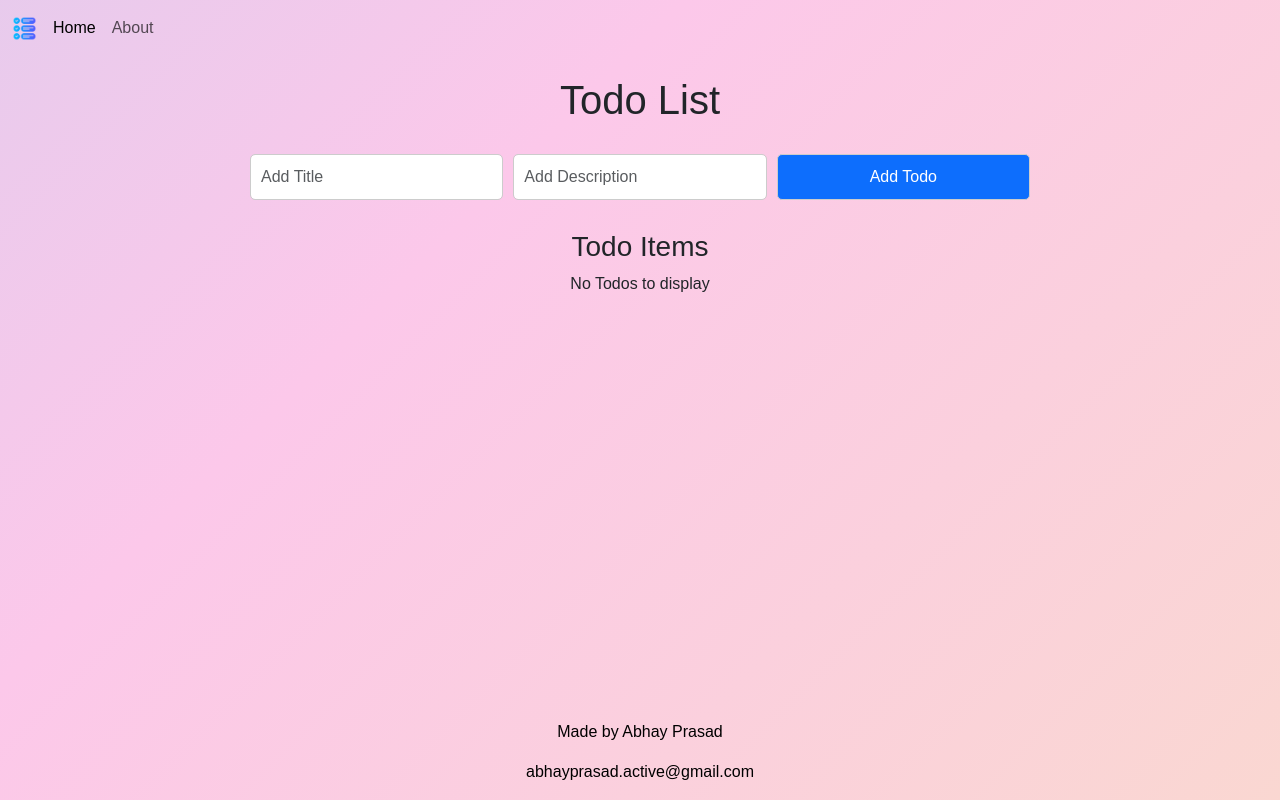
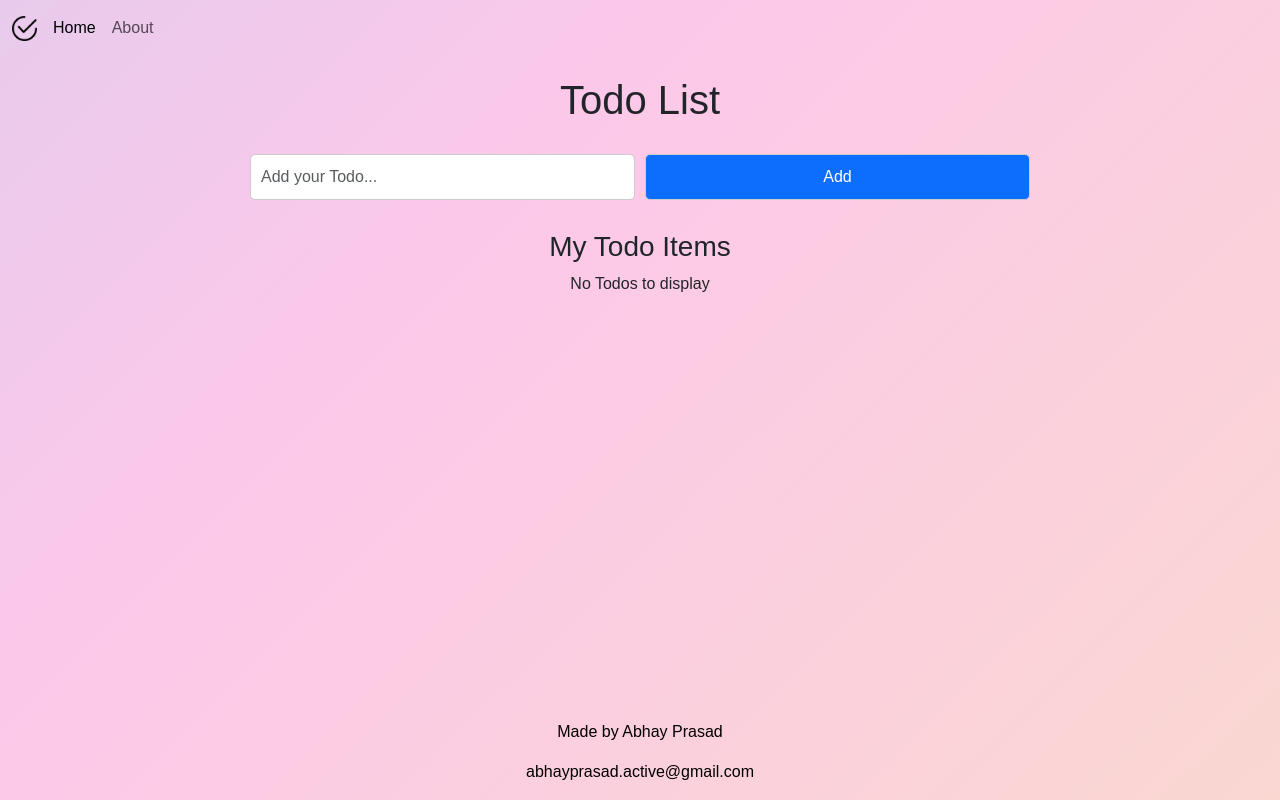
Before and after one commit to prasad-abhay/TodoList, a React (Vite) app: page /#/ in a window 1280 px wide. Built offline with nearby package versions, Linux system fonts and the light colour scheme.

Commit message:
desc fixed

```diff
--- a/src/App.css
+++ b/src/App.css
@@ -54,7 +54,7 @@ body {
 .todoitem {
   display: flex;
   justify-content: space-between;
-  align-items: center;
+  align-items:center;
   background: #fff;
   border: 1px solid #ddd;
   border-radius: 8px;
@@ -64,6 +64,18 @@ body {
   width: 90%;
   box-shadow: 0 2px 4px rgba(0, 0, 0, 0.05);
   flex-wrap: wrap;
+}
+
+.todoitem h4 {
+  margin: 0;
+}
+
+.todoitem h5{
+  margin: 0;
+  margin-left: 5px;
+  margin-right: 5px;
+  flex: 1;
+  text-align: left;
 }
 
 .Footer {
--- a/src/App.jsx
+++ b/src/App.jsx
@@ -20,19 +20,17 @@ function App() {
     setTodos(todos.filter((e) => e !== todo));
   };
 
-  const addTodo = (title, desc) => {
+  const addTodo = (title) => {
     const sno = todos.length > 0 ? todos[todos.length - 1].sno + 1 : 1;
     const myTodo = {
       sno: sno,
       title: title,
-      desc: desc,
     };
     setTodos([...todos, myTodo]);
   };
 
   const filteredTodos = todos.filter((todo) =>
-    todo.title.toLowerCase().includes(searchQuery.toLowerCase()) ||
-    todo.desc.toLowerCase().includes(searchQuery.toLowerCase())
+    todo.title.toLowerCase().includes(searchQuery.toLowerCase())
   );
 
   return (
--- a/src/comp/AddTodo.jsx
+++ b/src/comp/AddTodo.jsx
@@ -2,16 +2,14 @@ import React, { useState } from "react";
 
 export default function AddTodo({ addTodo }) {
   const [title, setTitle] = useState("");
-  const [desc, setDesc] = useState("");
 
   const submit = (e) => {
     e.preventDefault();
-    if (!title || !desc) {
-      alert(" Title or Desciption cannot be blank !");
+    if (!title) {
+      alert(" Title cannot be blank !");
     } else {
-      addTodo(title, desc);
+      addTodo(title);
       setTitle("");
-      setDesc("");
     }
   };
 
@@ -24,16 +22,9 @@ export default function AddTodo({ addTodo }) {
            <input type="text" className="form-control" name="title"  value={title}
             onChange={(e) => setTitle(e.target.value)}
             id="title"
-            placeholder="Add Title" />
+            placeholder="Add your Todo..." />
 
-           <input type="text"
-            className="form-control"
-            value={desc}
-            onChange={(e) => setDesc(e.target.value)}
-            id="desc"
-            placeholder="Add Description" />
-
-           <button type="submit" className="btn btn-primary">Add Todo</button>
+           <button type="submit" className="btn btn-primary">Add</button>
            </form>
         </div>
     </div>
--- a/src/comp/TodoItem.jsx
+++ b/src/comp/TodoItem.jsx
@@ -1,9 +1,8 @@
 export default function TodoItem({ todo,onDelete }) {
   return (
     <div className="todoitem">
-      <h5>{todo.sno}.</h5>
+      <h4>{todo.sno}.</h4>
       <h5>{todo.title}</h5>
-      <p>Description: {todo.desc}</p>
       <button className="btn btn-sm btn-danger" onClick={()=>onDelete(todo)}>Delete</button>
     </div>
   );
--- a/src/comp/Todos.jsx
+++ b/src/comp/Todos.jsx
@@ -3,7 +3,7 @@ import TodoItem from "./TodoItem";
 export default function Todos(props) {
   return (
     <div className="todo">
-      <h3>Todo Items</h3>
+      <h3>My Todo Items</h3>
       {
       props.todos.length===0? "No Todos to display" :
       props.todos.map((todo) => {
```
Also changed, not shown: icon.jpg, src/comp/icon.jpg.
